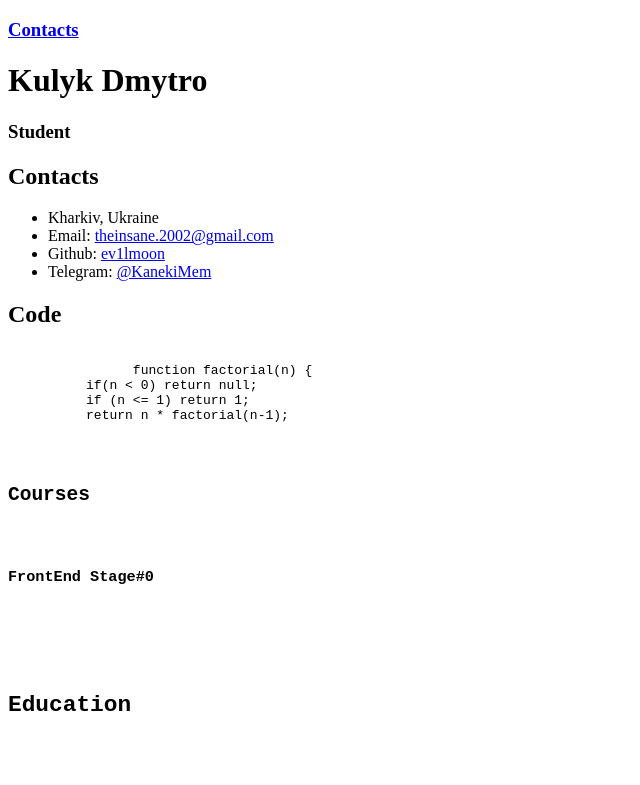
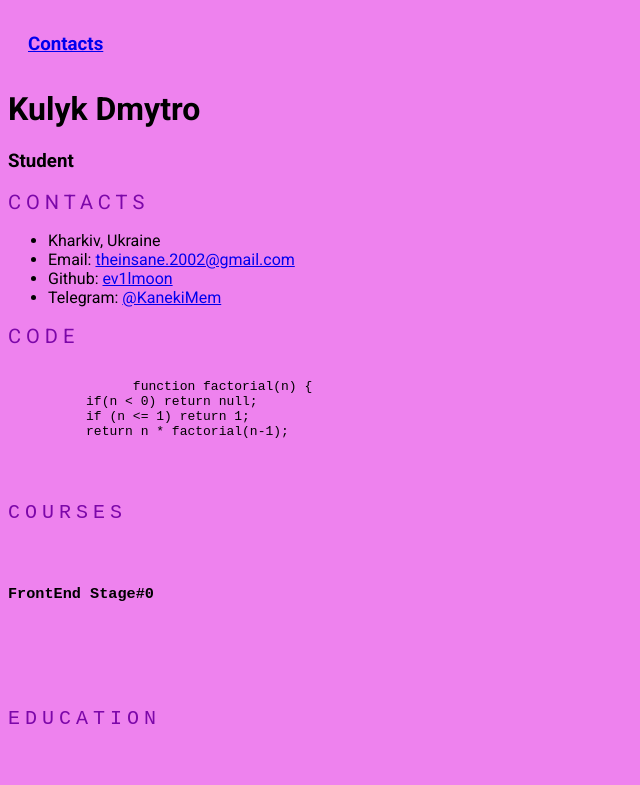
Before and after one commit to ev1lmoon/rsschool-cv, a plain HTML site: page index.html in a window 1280 px wide. Shown: the top 785 px of the page, without its empty margins (0-640 px from the left). Drawn offline with Linux system fonts and the light colour scheme.

Commit message:
feax: update style.css

```diff
--- a/style.css
+++ b/style.css
@@ -1,4 +1,27 @@
-li.special {
-  color: orange;
-  font-weight: bold;
-}
+body{
+  background-color: violet;
+font-family: 'Roboto', sans-serif;
+    }
+    .nav-link {
+      padding: 0 20px;
+      line-height: 50px;
+    }
+
+    .nav-link {
+      transition: .3s;
+    }
+    .section-item a {
+      color: #829985;
+      text-decoration: none;
+      transition: color 0.5s;
+    }
+    .section-item a:hover {
+      color: #4d2323;
+    }
+    /*стиль заголовков*/
+    .section-title{
+      font-size: 20px;
+      font-weight: 400;
+      text-transform: uppercase;
+      letter-spacing: 5px;
+      color: #7C07A9;
```
